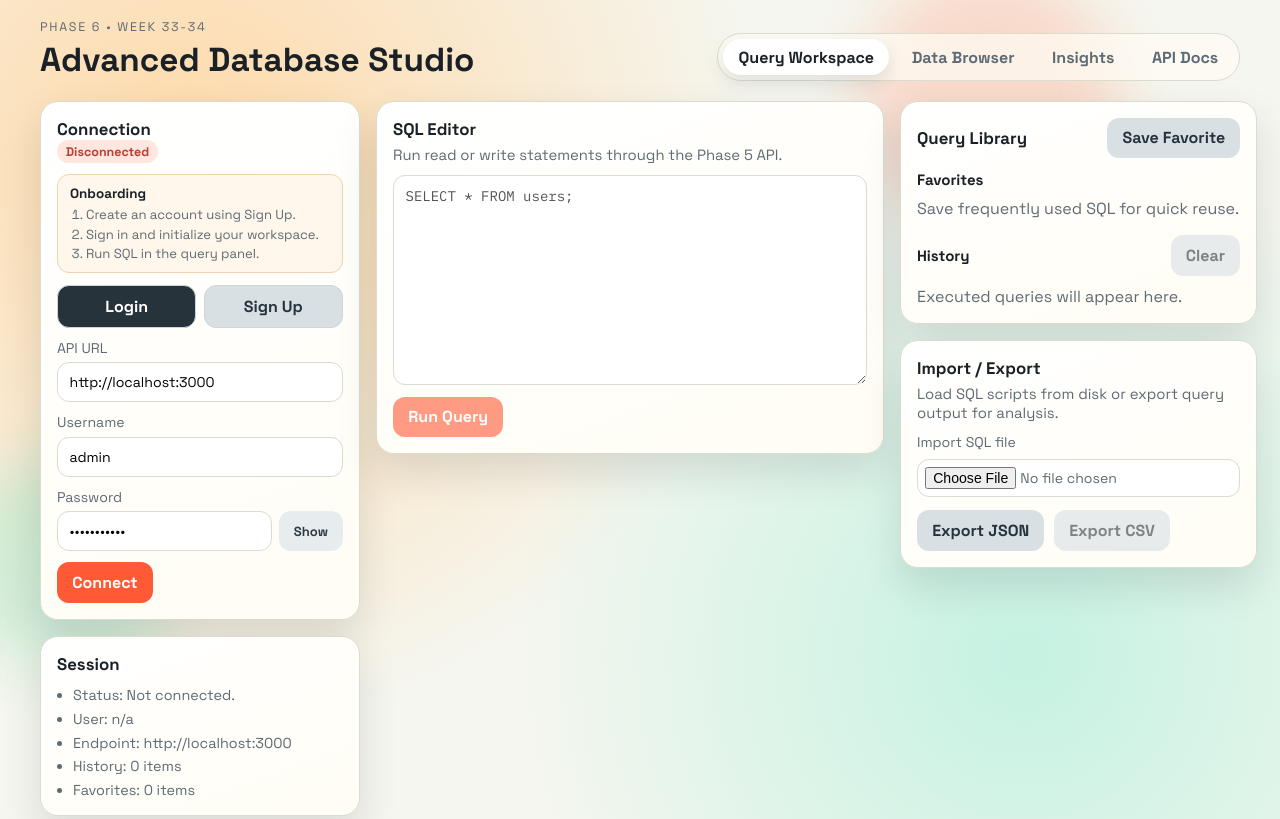
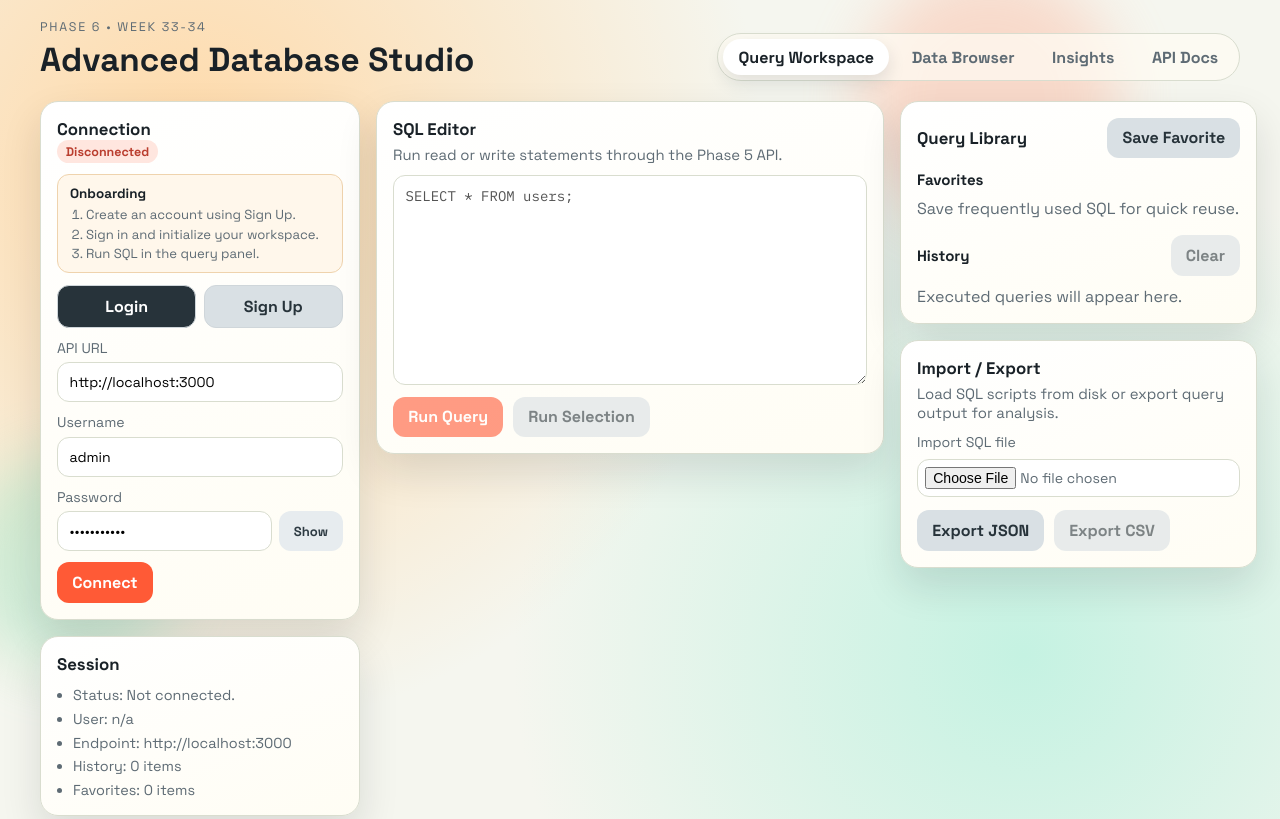
Before and after one commit to TabotCharlesBessong/advanced_database, a React (Vite) app in the folder ui/: page / in a window 1280 px wide. Built offline with nearby package versions, Linux system fonts and the light colour scheme.

Commit message:
Add database catalog and ER schema response interfaces; enhance SQL editor with selection execution

```diff
--- a/ui/src/api/client.ts
+++ b/ui/src/api/client.ts
@@ -53,6 +53,27 @@ export interface RowsResponse {
 export interface InsertRowResponse {
   ok: boolean;
   table: string;
+}
+
+export interface DatabaseCatalogResponse {
+  ok: boolean;
+  databases: string[];
+  current: string;
+}
+
+export interface ErRelation {
+  fromTable: string;
+  fromColumn: string;
+  toTable: string;
+  toColumn: string;
+  kind: 'inferred';
+}
+
+export interface ErSchemaResponse {
+  ok: boolean;
+  database: string;
+  tables: TableSchema[];
+  relations: ErRelation[];
 }
 
 const DEFAULT_TIMEOUT_MS = 10000;
@@ -208,3 +229,27 @@ export async function insertTableRow(
     }
   );
 }
+
+export async function listDatabases(
+  baseUrl: string,
+  token: string
+): Promise<ApiResult<DatabaseCatalogResponse>> {
+  return apiFetch<DatabaseCatalogResponse>(`${baseUrl}/databases`, {
+    method: 'GET',
+    headers: {
+      Authorization: `Bearer ${token}`,
+    },
+  });
+}
+
+export async function getErSchema(
+  baseUrl: string,
+  token: string
+): Promise<ApiResult<ErSchemaResponse>> {
+  return apiFetch<ErSchemaResponse>(`${baseUrl}/schema/er`, {
+    method: 'GET',
+    headers: {
+      Authorization: `Bearer ${token}`,
+    },
+  });
+}
--- a/ui/src/components/SqlEditor.tsx
+++ b/ui/src/components/SqlEditor.tsx
@@ -1,4 +1,4 @@
-import { FormEvent } from 'react';
+import { FormEvent, useRef } from 'react';
 
 interface SqlEditorProps {
   busy: boolean;
@@ -19,9 +19,25 @@ export function SqlEditor({
   onChange,
   onRun,
 }: SqlEditorProps) {
+  const editorRef = useRef<HTMLTextAreaElement | null>(null);
+
   const handleSubmit = async (event: FormEvent<HTMLFormElement>) => {
     event.preventDefault();
     await onRun(sql);
+  };
+
+  const handleRunSelection = async () => {
+    const editor = editorRef.current;
+    if (!editor) {
+      await onRun(sql);
+      return;
+    }
+
+    const selection = editor.value
+      .slice(editor.selectionStart, editor.selectionEnd)
+      .trim();
+
+    await onRun(selection.length > 0 ? selection : sql);
   };
 
   return (
@@ -33,8 +49,15 @@ export function SqlEditor({
 
       <form onSubmit={handleSubmit} className="sql-form">
         <textarea
+          ref={editorRef}
           value={sql}
           onChange={(e) => onChange(e.target.value)}
+          onKeyDown={(event) => {
+            if ((event.ctrlKey || event.metaKey) && event.key === 'Enter') {
+              event.preventDefault();
+              void handleRunSelection();
+            }
+          }}
           spellCheck={false}
           disabled={disabled || busy}
           placeholder="Write SQL here..."
@@ -46,6 +69,16 @@ export function SqlEditor({
           <button type="submit" disabled={disabled || busy || sql.trim().length === 0}>
             {busy ? 'Running...' : 'Run Query'}
           </button>
+          <button
+            type="button"
+            className="secondary"
+            onClick={() => {
+              void handleRunSelection();
+            }}
+            disabled={disabled || busy || sql.trim().length === 0}
+          >
+            Run Selection
+          </button>
         </div>
       </form>
     </section>
```
